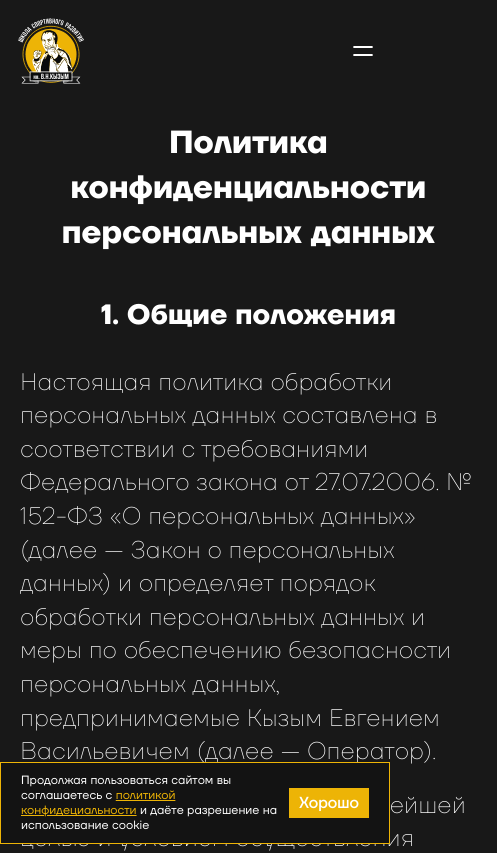
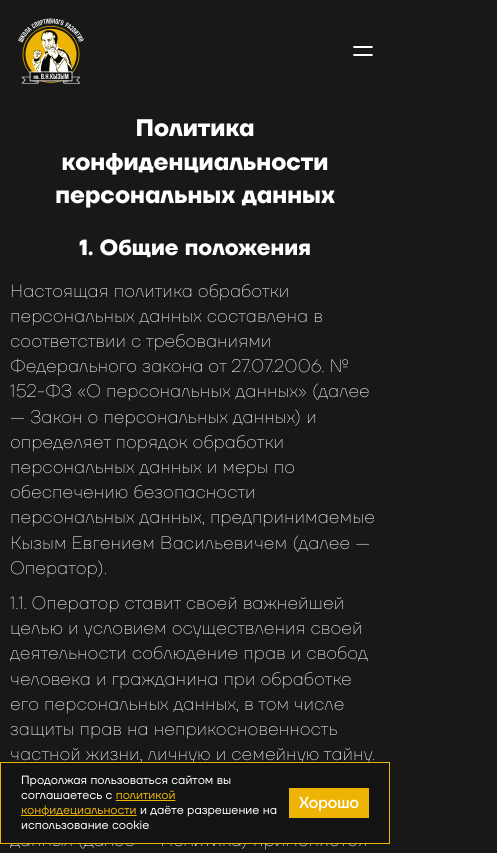
Before and after one commit to MrFokus/school-sports-development, a Nuxt app: page /privacy in a window 390 px wide. Shown: the top 853 px of the page, 497 px wide, since content can reach past the window. Built offline with nearby package versions, Linux system fonts and the light colour scheme; what vue-yandex-maps would draw is missing.

Commit message:
feat: add mobile privacy

```diff
--- a/components/Footer.vue
+++ b/components/Footer.vue
@@ -64,5 +64,11 @@ footer .content p{
     width: 30px;
     margin-left: 16px !important;
   }
+  .phone{
+    display: none;
+  }
+  .privacy{
+    font-size: 14px;
+  }
 }
 </style>
--- a/components/ModalPolicy.vue
+++ b/components/ModalPolicy.vue
@@ -25,7 +25,7 @@
       else {
         setTimeout(()=>{
           let cookie_date = new Date();
-          document.cookie = `policyAcceptDate=${cookie_date.getTime()};max-age=2629743;domain=school-kyzym.ru;path=/`;
+          document.cookie = `policyAcceptDate=${cookie_date.getTime()};max-age=262974;domain=school-kyzym.ru;path=/`;
         },5000)
         this.visibleModal = true
       }
--- a/pages/consent-personal-data.vue
+++ b/pages/consent-personal-data.vue
@@ -56,4 +56,34 @@ td{
   border: #EDB406 1px solid;
   font-size: 24px;
 }
+@media (max-width: 425px) {
+  .layout {
+    max-width: 100%;
+    padding: 0 10px;
+  }
+  p{
+    font-size: 18px;
+    margin: 5px 0;
+  }
+
+  h1,h2,h3,h4,h5{
+    margin: 10px 0;
+  }
+  h2{
+    font-size: 22px;
+  }
+  p span{
+    padding-left: 20px;
+  }
+  table{
+    max-width: 95%;
+  }
+  td{
+    padding: 5px 10px;
+    font-size: 18px;
+  }
+  h1{
+    font-size: 24px;
+  }
+}
 </style>
--- a/pages/privacy.vue
+++ b/pages/privacy.vue
@@ -131,6 +131,7 @@ p{
   font-size: 24px;
   font-weight: 300;
   margin: 10px 0;
+  max-width: 100%;
 }
 strong{
   font-weight: 500;
@@ -157,4 +158,35 @@ td{
   border: #EDB406 1px solid;
   font-size: 24px;
 }
+
+@media (max-width: 425px) {
+  .layout {
+    max-width: 100%;
+    padding: 0 10px;
+  }
+  p{
+    font-size: 18px;
+    margin: 5px 0;
+  }
+
+  h1,h2,h3,h4,h5{
+    margin: 10px 0;
+  }
+  h2{
+    font-size: 22px;
+  }
+  p span{
+    padding-left: 20px;
+  }
+  table{
+    max-width: 95%;
+  }
+  td{
+    padding: 5px 10px;
+    font-size: 18px;
+  }
+  h1{
+    font-size: 24px;
+  }
+}
 </style>
```
